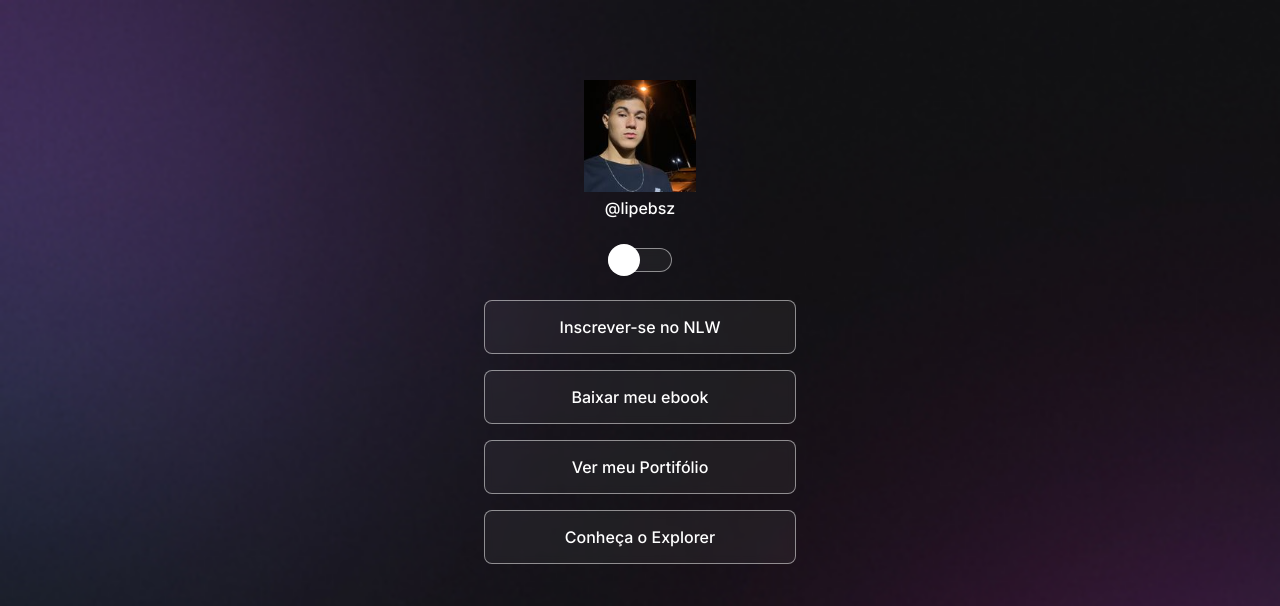
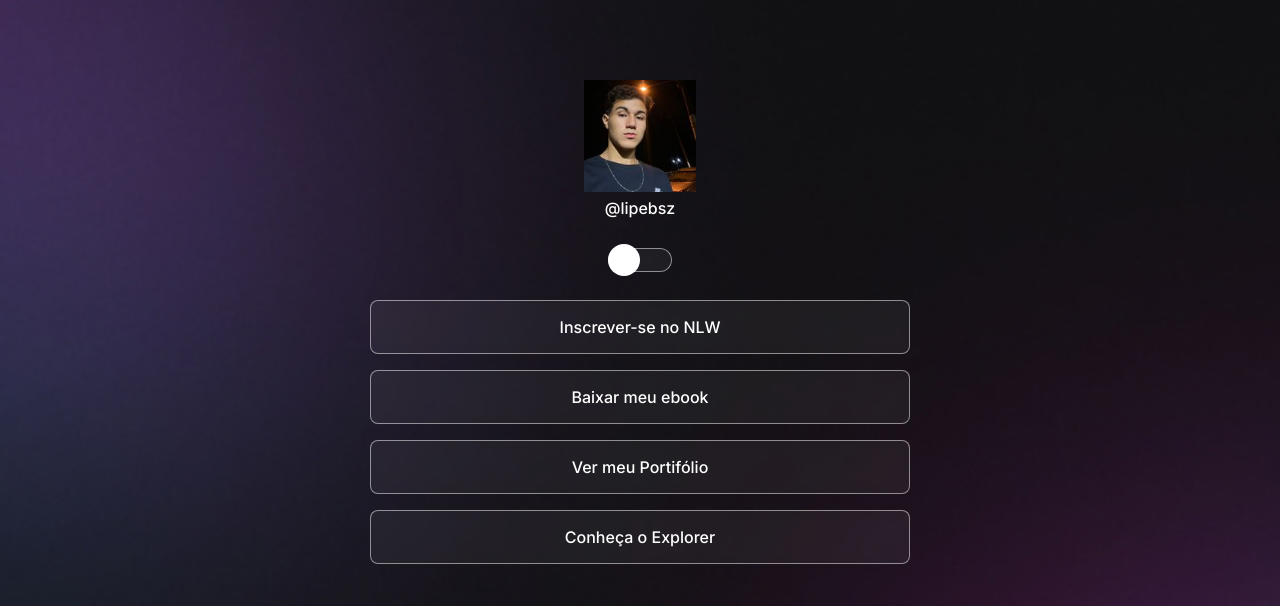
Before and after one commit to FelipeBS584/projeto, a plain HTML site: page index.html in a window 1280 px wide. Shown: the top 606 px of the page. Drawn offline with nearby package versions, Linux system fonts and the light colour scheme.

Commit message:
adjust container width

```diff
--- a/style.css
+++ b/style.css
@@ -44,22 +44,24 @@ body * {
 
 
 #container {
-    width: 360px;
+    width: 100%;
+    max-width: 588px;
     margin: 56px auto 0px;
-    padding: 0 24px;
+    padding: 0 24px ;
+
 }
 
-/* profile*/
+/* profile */
 
 #profile {
    text-align: center;
    padding: 24px;
-   margin-top: 8px;
+
 }
 
 #profile img {
     width: 112px;
-    margin: auto
+
 }
 #profile p {
     font-weight: 500;
```
